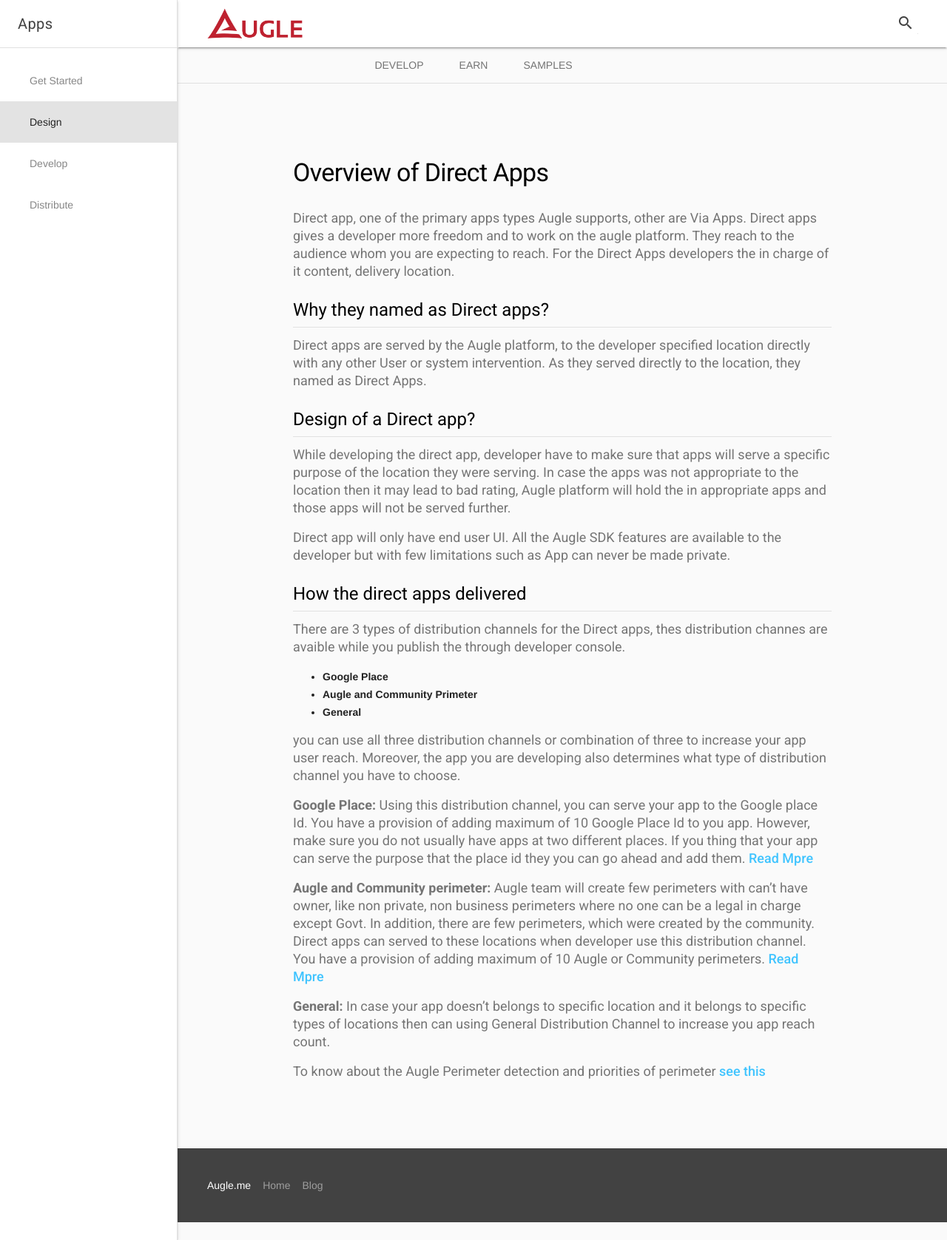
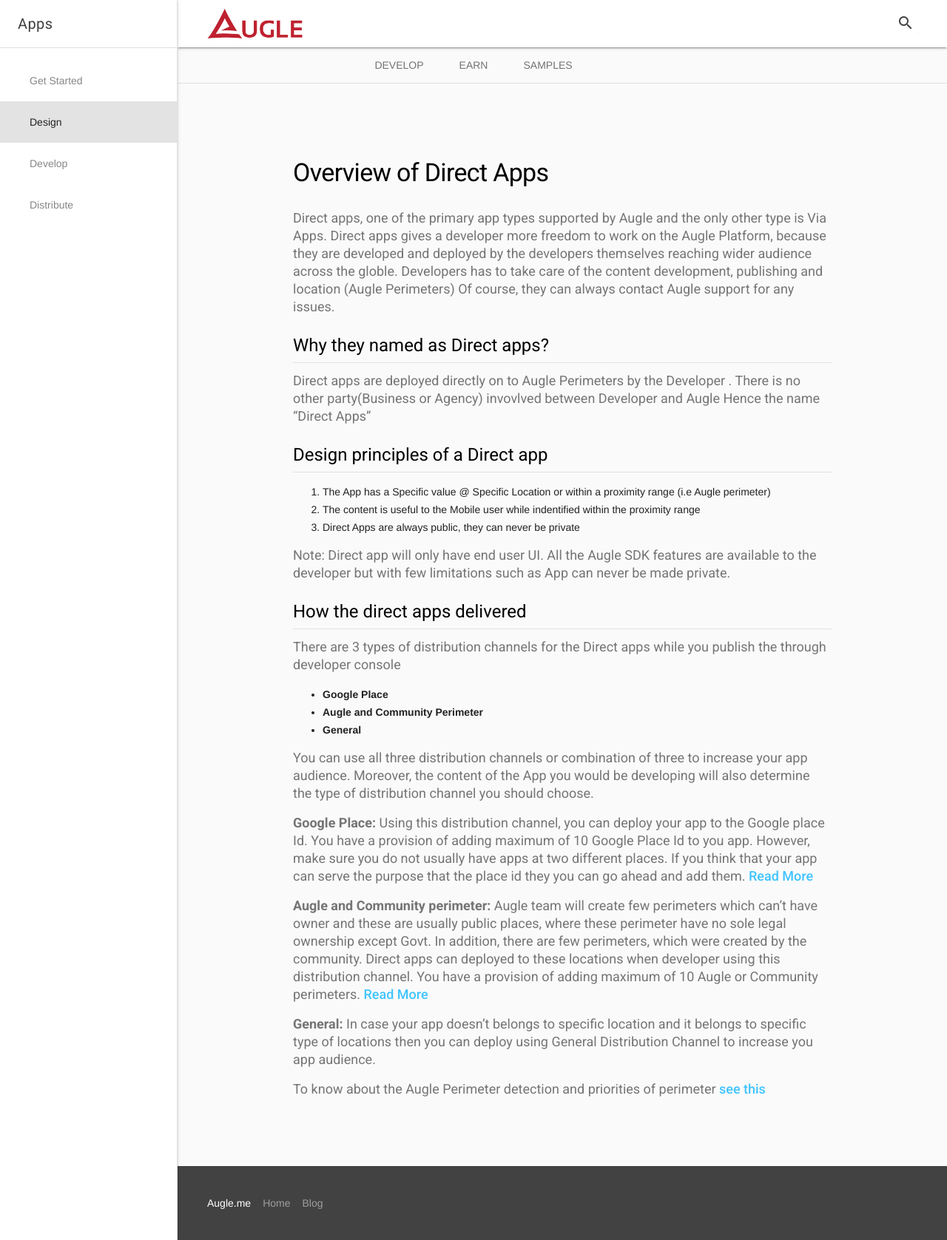
Before and after one commit to augle-me/developer-docs, a Jekyll site: the page built from developer/apps/design/direct-apps.md, in a window 1280 px wide. Shown: the whole page at 74% size. Built offline with Jekyll 4.4.1, drawn with Linux system fonts in a browser that asks for light colours; nearby versions of some CDN libraries; our own code applies the rules of GitHub Pages for plain Markdown files.

Commit message:
commited by hites

```diff
--- a/developer/apps/design/direct-apps.md
+++ b/developer/apps/design/direct-apps.md
@@ -6,48 +6,51 @@ id: 'design'
 
 # Overview of Direct Apps
 
-Direct app, one of the primary apps types Augle supports, other are Via Apps. Direct apps gives a developer more freedom and to
-work on the augle platform. They reach to the audience whom you are expecting to reach. For the Direct Apps developers
-the in charge of it content, delivery location.
+Direct apps, one of the primary app types supported by Augle and the only other type is Via Apps.
+Direct apps gives a developer more freedom to work on the Augle Platform, because they are developed and deployed
+by the developers themselves reaching wider audience across the globle.
+Developers has to take care of the content development, publishing and location (Augle Perimeters)
+Of course, they can always contact Augle support for any issues.
 
 ## Why they named as Direct apps?
 <hr/>
-
-Direct apps are served by the Augle platform, to the developer specified location directly with any other User or system intervention.
-As they served directly to the location, they named as Direct Apps.
+Direct apps are deployed directly on to Augle Perimeters by the Developer . There is no other party(Business or Agency) invovlved between Developer and Augle
+Hence the name "Direct Apps"
 
 
-## Design of a Direct app?
+## Design principles of a Direct app
 <hr/>
-While developing the direct app, developer have to make sure that apps will serve a specific
-purpose of the location they were serving. In case the apps was not appropriate to the location then it may lead to bad
-rating, Augle platform will hold the in appropriate apps and those apps will not be served further.
+1. The App has a Specific value @ Specific Location or within a proximity range (i.e Augle perimeter)
+2. The content is useful to the Mobile user while indentified within the proximity range
+3. Direct Apps are always public, they can never be private
 
+Note:
 Direct app will only have end user UI. All the Augle SDK features are available to the developer but with few limitations
 such as App can never be made private.
 
+
 ## How the direct apps delivered
 <hr/>
-There are 3 types of distribution channels for the Direct apps, thes distribution channes are avaible
-while you publish the through developer console.
+There are 3 types of distribution channels for the Direct apps
+while you publish the through developer console
 
  - **Google Place**
- - **Augle and Community Primeter**
+ - **Augle and Community Perimeter**
  - **General**
 
-you can use all three distribution channels or combination of three to increase your app user reach. Moreover, the app you
-are developing also determines what type of distribution channel you have to choose.
+You can use all three distribution channels or combination of three to increase your app audience. Moreover, the content of the App you
+would be developing will also determine the type of distribution channel you should choose.
 
-**Google Place:** Using this distribution channel, you can serve your app to the Google place Id. You have a provision of
+**Google Place:** Using this distribution channel, you can deploy your app to the Google place Id. You have a provision of
 adding maximum of 10 Google Place Id to you app. However, make sure you do not usually have apps at two different places. If you
-thing that your app can serve the purpose that the place id they you can go ahead and add them. [Read Mpre]()
+think that your app can serve the purpose that the place id they you can go ahead and add them. [Read More]()
 
-**Augle and Community perimeter:** Augle team will create few perimeters with can't have owner, like non private,
-non business perimeters where no one can be a legal in charge except Govt. In addition, there are few perimeters, which were created
-by the community. Direct apps can served to these locations when developer use this
-distribution channel. You have a provision of adding maximum of 10 Augle or Community perimeters. [Read Mpre]()
+**Augle and Community perimeter:** Augle team will create few perimeters which can't have owner and these are usually public places,
+where these perimeter have no sole legal ownership except Govt. In addition, there are few perimeters, which were created
+by the community. Direct apps can deployed to these locations when developer using this distribution channel.
+You have a provision of adding maximum of 10 Augle or Community perimeters. [Read More]()
 
-**General:** In case your app doesn't belongs to specific location and it belongs to specific types of locations then
-can using General Distribution Channel to increase you app reach count.
+**General:** In case your app doesn't belongs to specific location and it belongs to specific type of locations then you
+can deploy using General Distribution Channel to increase you app audience.
 
 To know about the Augle Perimeter detection and priorities of perimeter [see this]()
```
Also changed, not shown: Gemfile.lock.
